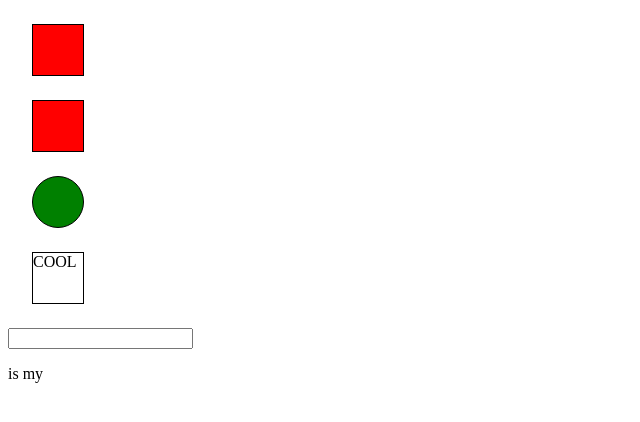
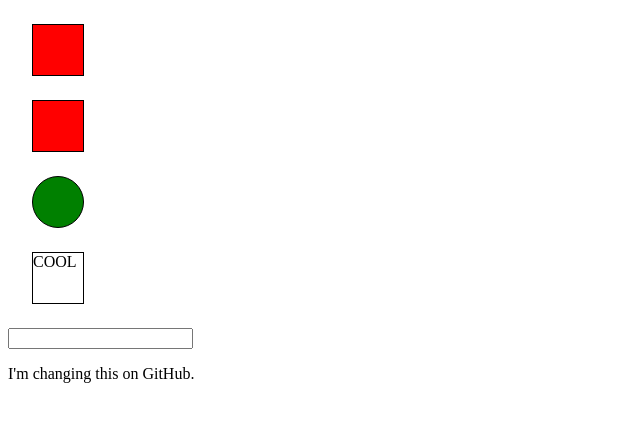
Before and after one commit to beccascronce/class_test, a plain HTML site: page index.html in a window 1280 px wide. Shown: the whole page, without its empty margins (0-640 px from the left). Drawn offline with nearby package versions, Linux system fonts and the light colour scheme.

Commit message:
Update index.html

```diff
--- a/index.html
+++ b/index.html
@@ -13,7 +13,8 @@
 
 	<input type="text" name="" id="" value="">
 
-	<p> is my </p>
+	<p>I'm changing this on GitHub. </p>
+
 
 <!-- 	<script src="height_to_centimeters.js"></script> -->
 <!-- 	<script src="imperial_to_metric_height.js"></script> -->
```
